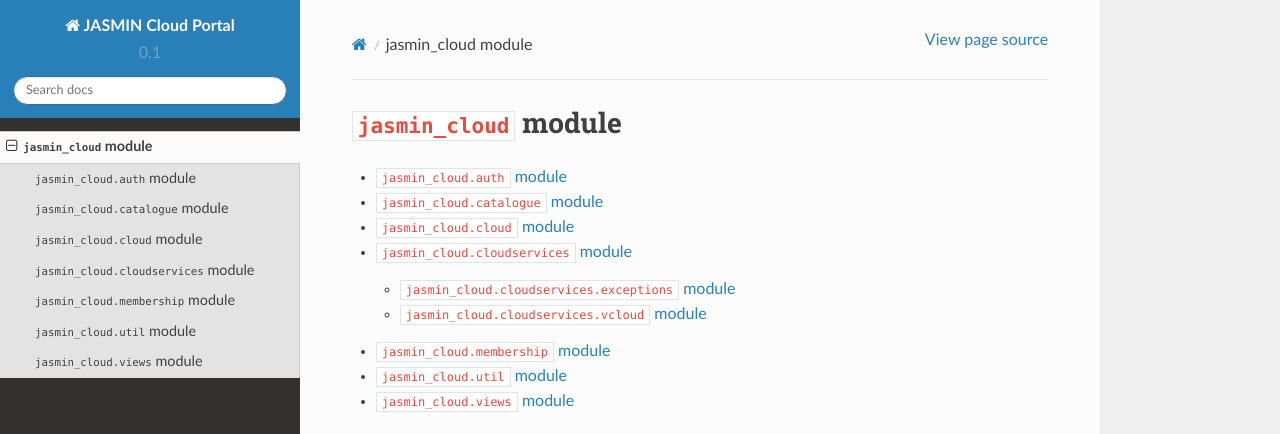
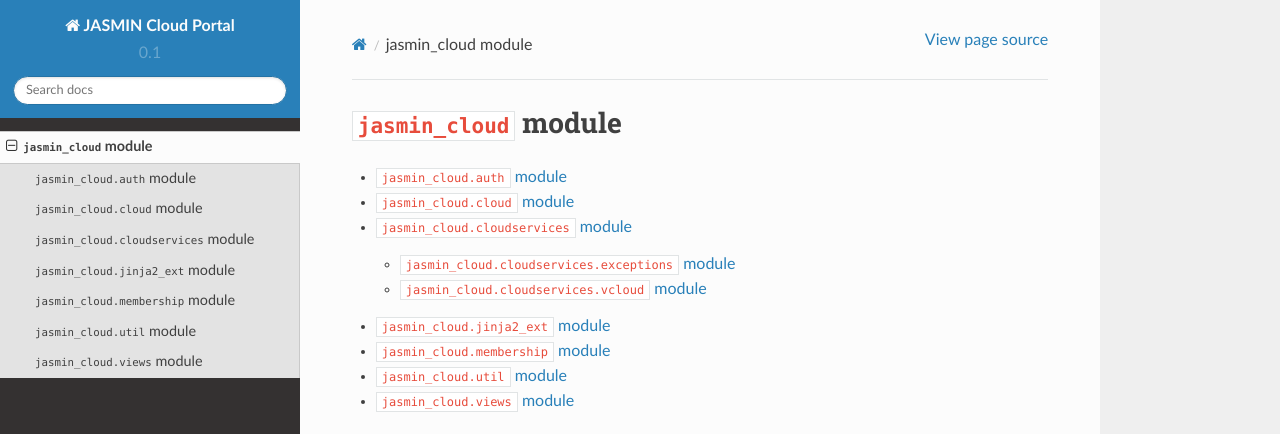
Before and after one commit to azimuth-cloud/azimuth, a Sphinx documentation site: the page built from doc/jasmin_cloud/index.rst, in a window 1280 px wide, cut to the strip 0-434 px from the top of the page. Built offline with Sphinx 7.4.7 and the Read the Docs theme 2.0.0, drawn with Linux system fonts in a browser that asks for light colours.

Commit message:
Documentation changes

```diff
--- a/doc/jasmin_cloud/index.rst
+++ b/doc/jasmin_cloud/index.rst
@@ -4,9 +4,9 @@
 .. toctree::
 
     auth
-    catalogue
     cloud
     cloudservices/index
+    jinja2_ext
     membership
     util
     views
```
Also changed, not shown: doc/jasmin_cloud/catalogue.rst (deleted, +0 -7 lines), doc/jasmin_cloud/jinja2_ext.rst (added, +7 -0 lines), 1 other file.
